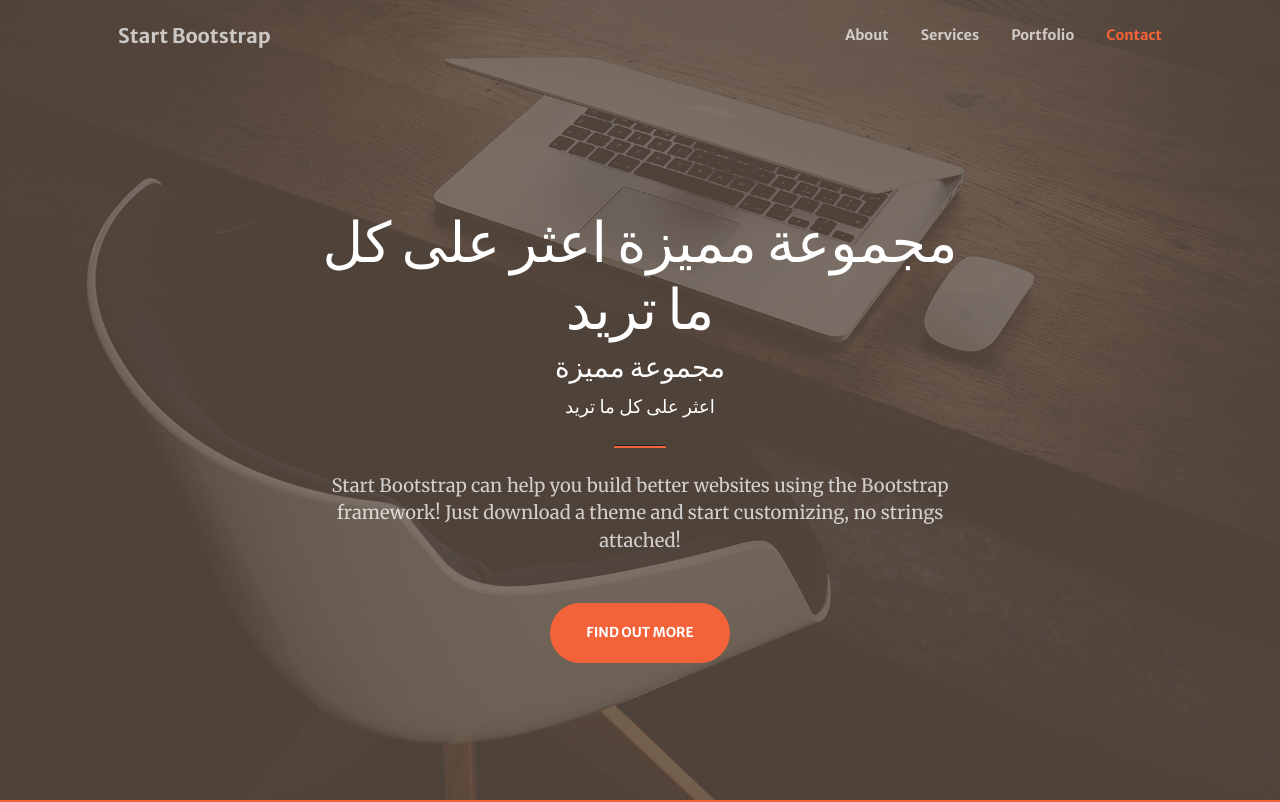
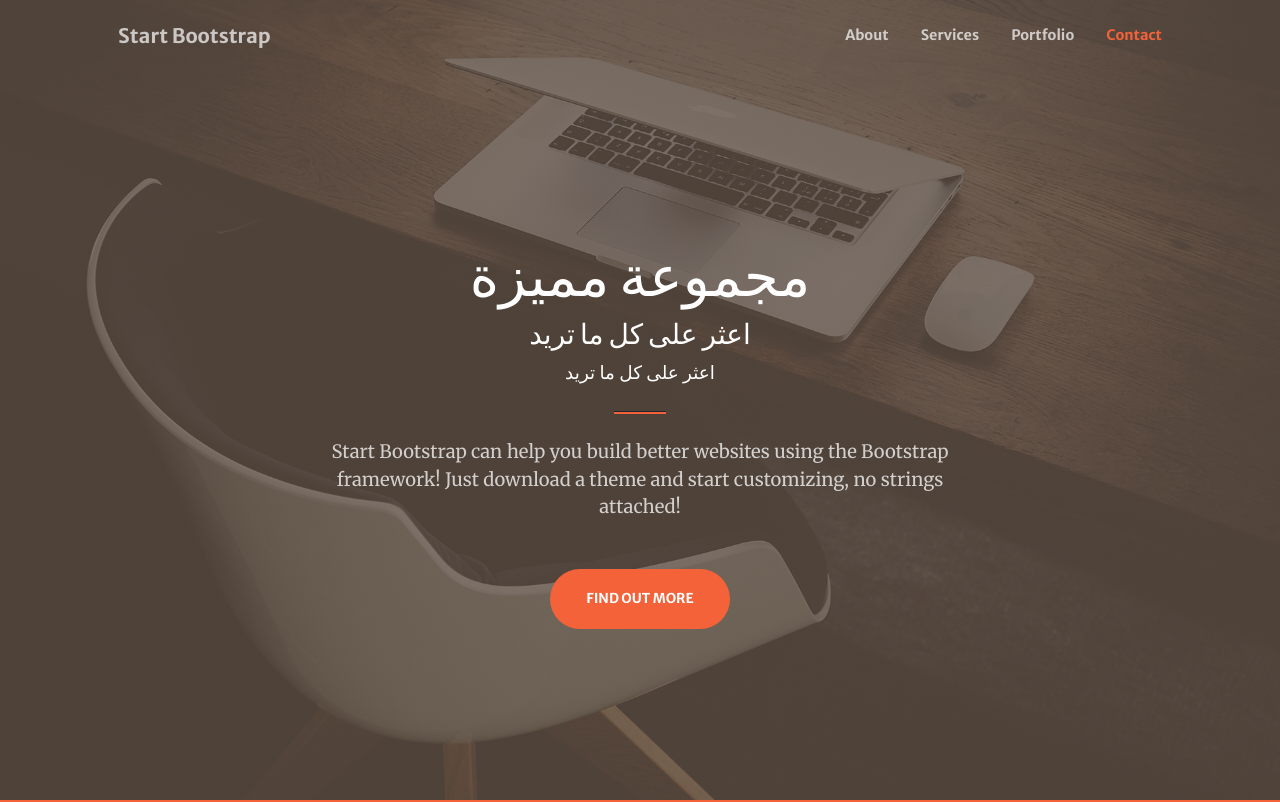
Before and after one commit to mohamed2204/samir-site1, a plain HTML site: page index.html in a window 1280 px wide. Shown: the top 802 px of the page. Drawn offline with nearby package versions, Linux system fonts and the light colour scheme; some packages are replaced by stand-ins of ours; a script that the page names is missing.

Commit message:
titre1-1

```diff
--- a/index.html
+++ b/index.html
@@ -39,9 +39,8 @@
             <div class="container px-4 px-lg-5 h-100">
                 <div class="row gx-4 gx-lg-5 h-100 align-items-center justify-content-center text-center">
                     <div class="col-lg-8 align-self-end">
-                        <h1 class="text-white font-weight-bold">مجموعة مميزة
-                            اعثر على كل ما تريد</h1>
-                            <h3 class="text-white font-weight-bold">مجموعة مميزة</h3>
+                        <h1 class="text-white font-weight-bold">مجموعة مميزة</h1>
+                            <h3 class="text-white font-weight-bold">اعثر على كل ما تريد</h3>
                             <p class="text-white font-weight-bold">اعثر على كل ما تريد</p>
                         <hr class="divider" />
                     </div>
```
